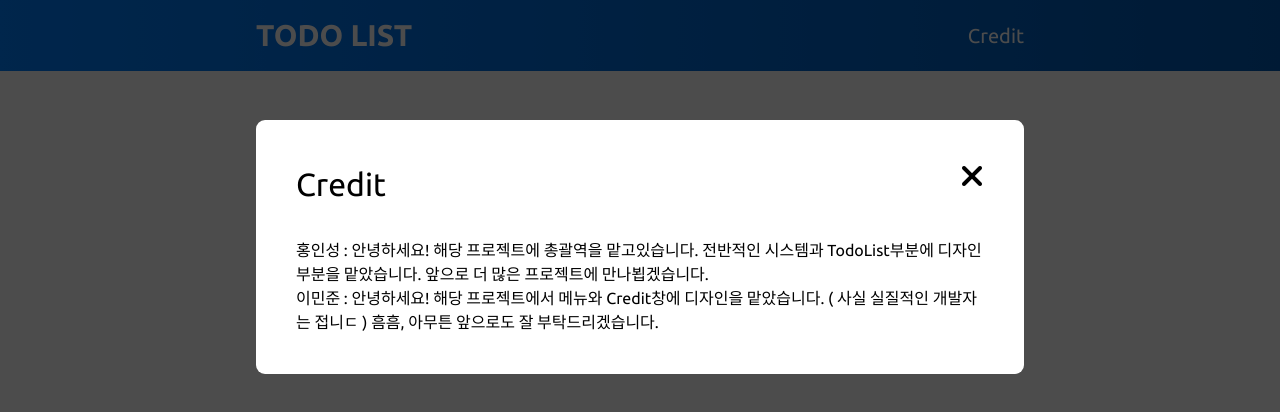
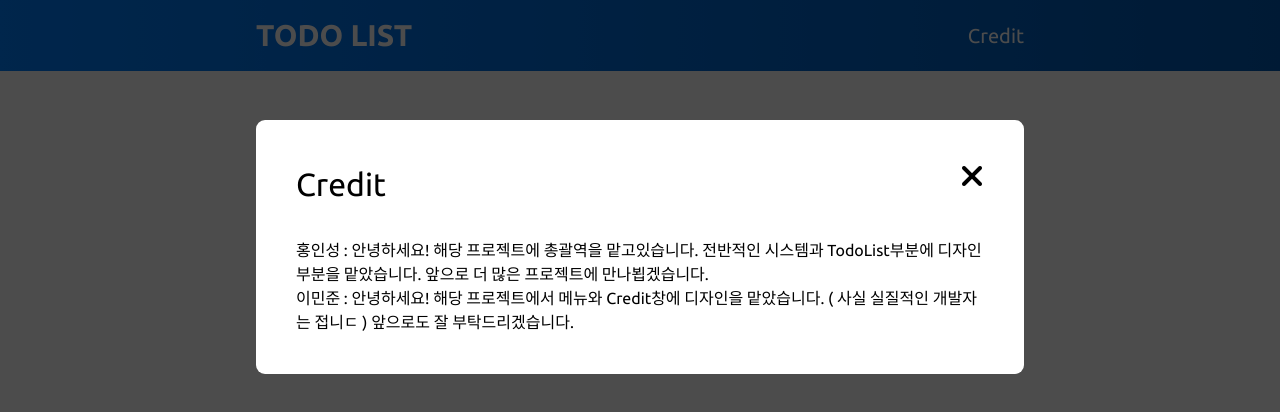
Before and after one commit to BackdevHong/Vue-All, a Vue app: page / in a window 1280 px wide. Both pictures are taken after a click on the item "Credit". Shown: the top 412 px of the page. Built offline with nearby package versions, Linux system fonts and the light colour scheme.

Commit message:
Edit : Credit 부분 수정

```diff
--- a/src/App.vue
+++ b/src/App.vue
@@ -14,8 +14,8 @@
                 </p>
                 <p>
                     이민준 : 안녕하세요! 해당 프로젝트에서 메뉴와 Credit창에
-                    디자인을 맡았습니다. ( 사실 실질적인 개발자는 접니ㄷ ) 흠흠,
-                    아무튼 앞으로도 잘 부탁드리겠습니다.
+                    디자인을 맡았습니다. ( 사실 실질적인 개발자는 접니ㄷ )
+                    앞으로도 잘 부탁드리겠습니다.
                 </p>
             </div>
         </div>
```
